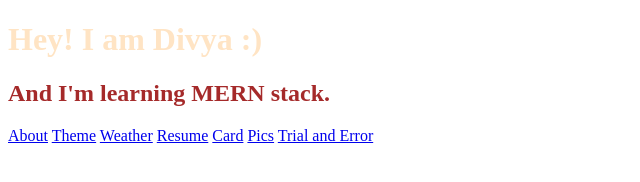
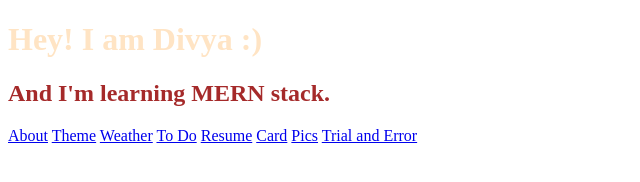
Before and after one commit to divziv/mern-stack, a plain HTML site: page index.html in a window 1280 px wide. Shown: the full height of the page, 0-640 px from the left. Drawn offline with Linux system fonts and the light colour scheme.

Commit message:
todo index

```diff
--- a/index.html
+++ b/index.html
@@ -20,6 +20,7 @@
     <a href="/about">About</a>
     <a href="/darkmode">Theme</a>
     <a href="/weather">Weather</a>
+    <a href="/todo">To Do</a>
     <a href="/resume">Resume</a>
     <a href="/card">Card</a>
     <a href="/pics">Pics</a>
```
